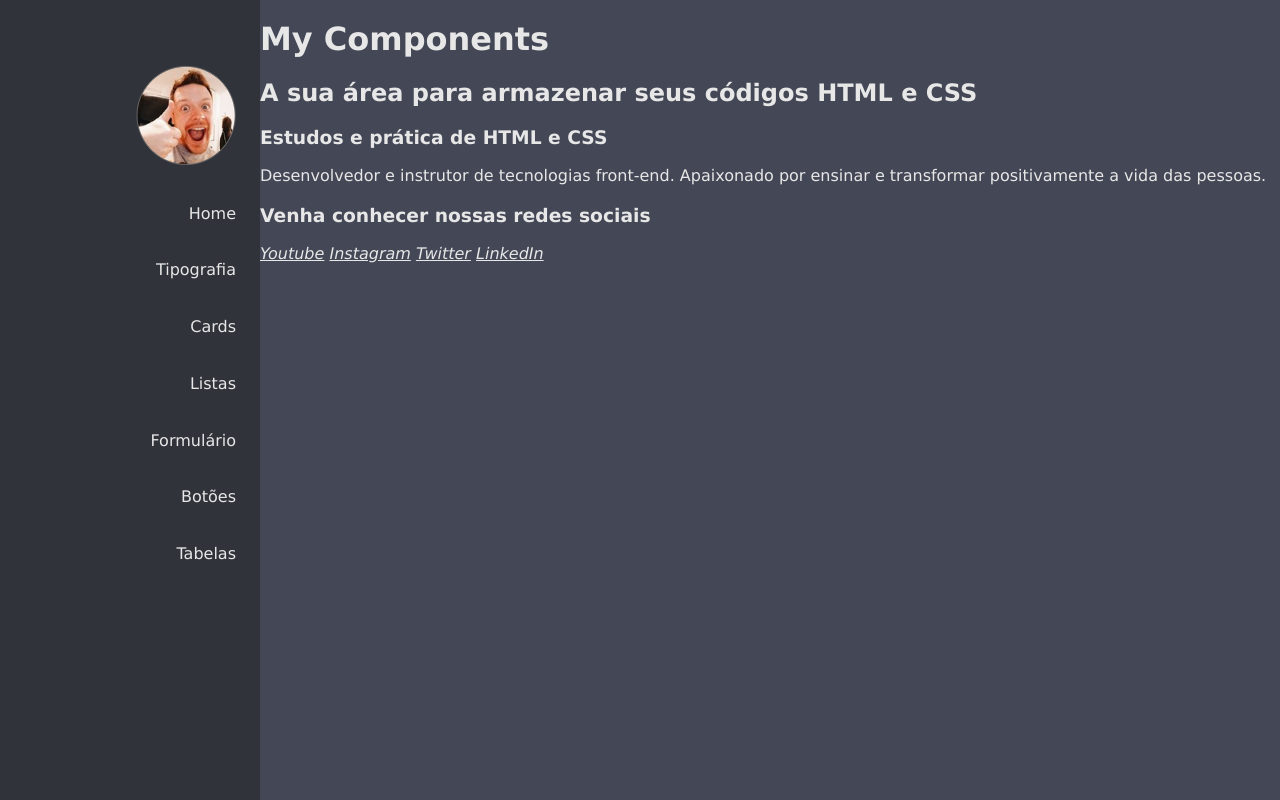
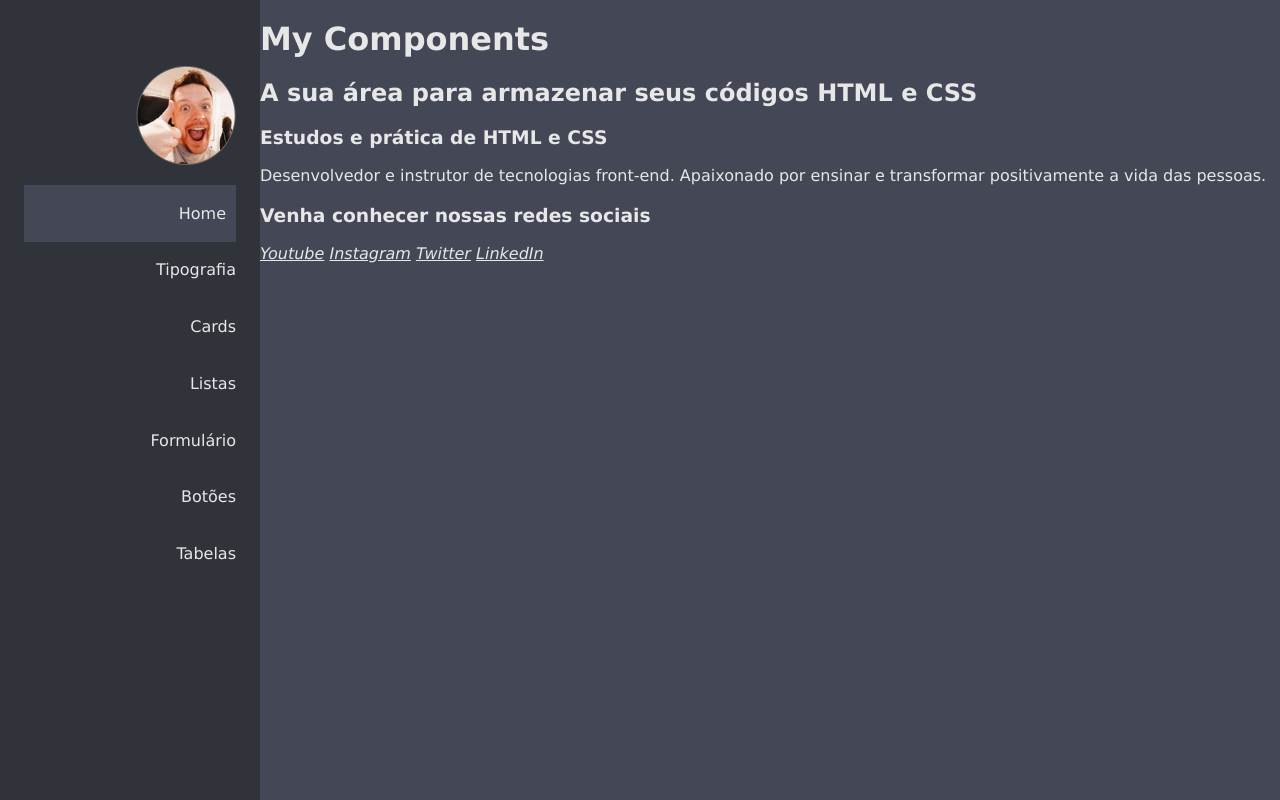
Before and after one commit to matheusniak/MyComponents, a plain HTML site: page index.html in a window 1280 px wide. In both pictures the pointer is over the link "Home". Drawn offline with Linux system fonts and the light colour scheme.

Commit message:
style(nav): adicionar transition para background-color e padding em 'a'

```diff
--- a/css/estilo.css
+++ b/css/estilo.css
@@ -54,4 +54,11 @@ a {
   display: block;
   padding: 1.2em 0;
   text-decoration: none;
+  transition: padding-right 0.2s, background-color 0.4s;
+  background-color: transparent;
 }
+
+.main-nav ul a:hover {
+  background-color: var(--secondary-color-light);
+  padding-right: 1rem;
+}
```
